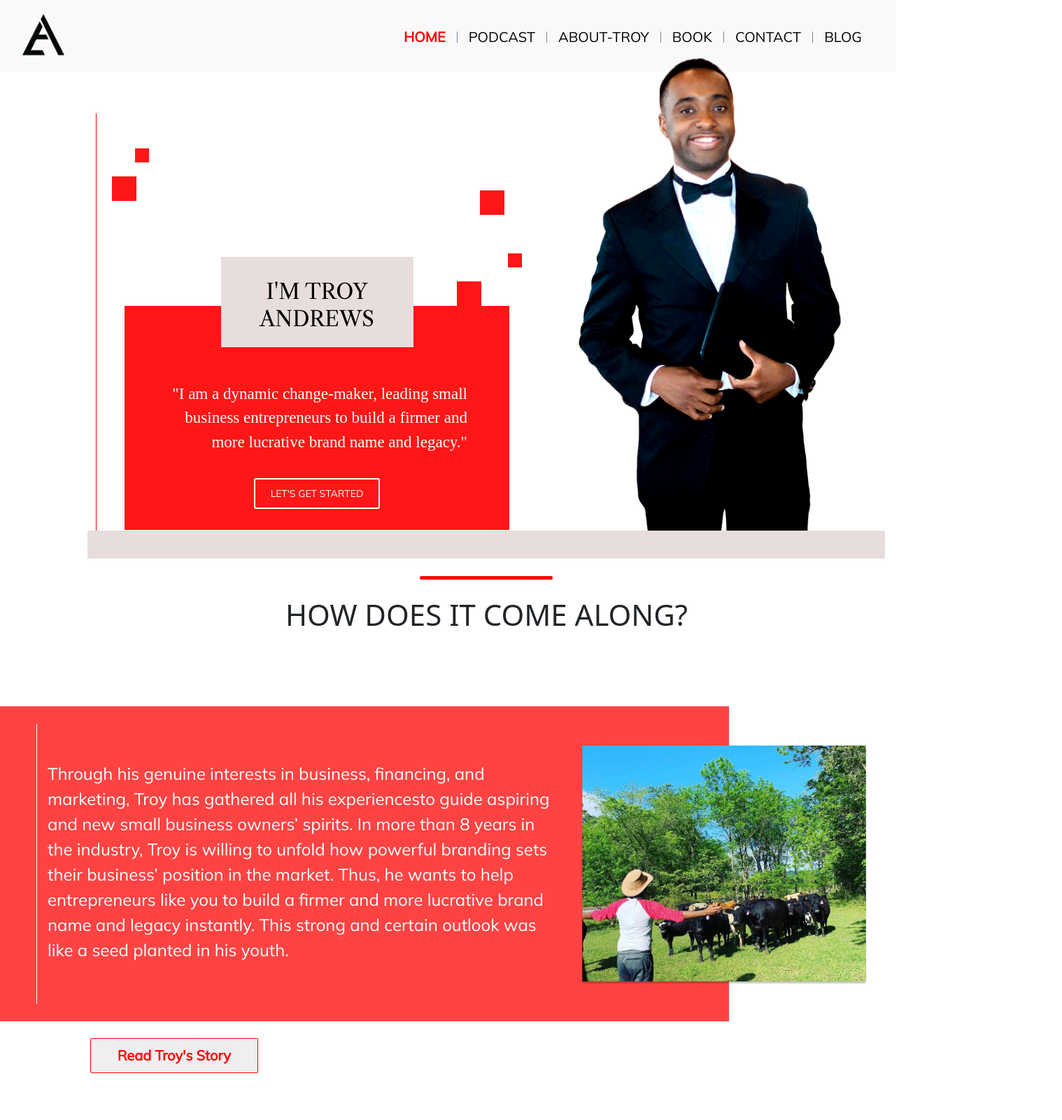
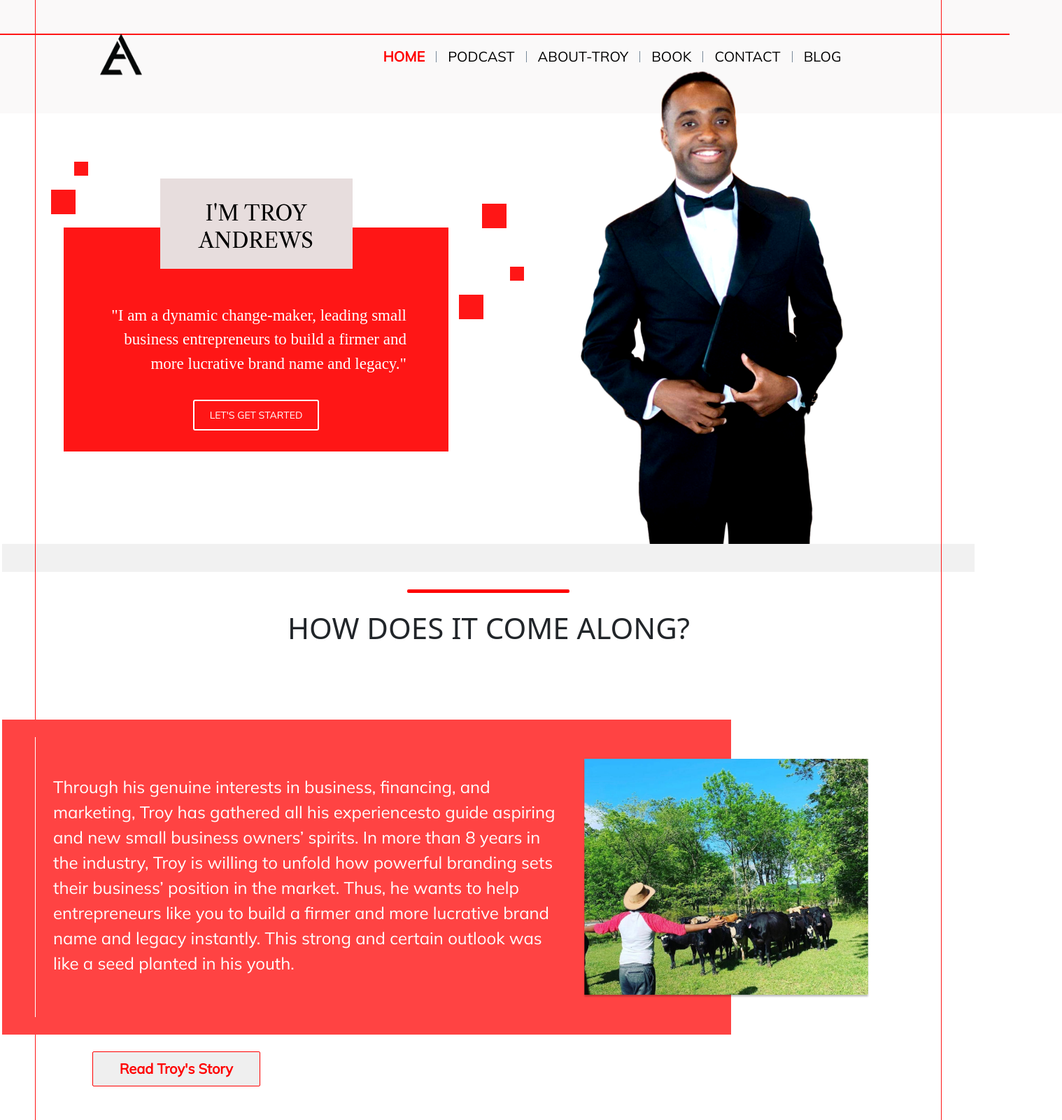
Before and after one commit to mab1916/speectotroyandrew.github.io, a plain HTML site: page index.html in a window 1280 px wide. Shown: the top 1600 px of the page at 70% size, 1518 px wide, since content can reach past the window. Drawn offline with Linux system fonts and the light colour scheme; files whose address does not match are found by name; a web font is replaced by a local one.

Commit message:
Updated on 29-10-2021

```diff
--- a/index.html
+++ b/index.html
@@ -12,8 +12,13 @@
 </head>
 
 <body>
+    <!-- <div class="bigDivTop">
+        <div class="bigDivRight">
+            <div class="bigDivBottom">
+                <div class="bigDivLeft"> -->
+    <div class="bigDiv">
         <header>
-        <div class="container-fluid">
+            <div class="container">
                 <div class="row">
                     <div class="col-4">
                         <a href="./index.html">
@@ -48,7 +53,7 @@
             </div>
         </header>
         <section class="section1">
-        <div class="container">
+            <div class="container-fluid">
                 <div class="row">
                     <div class="col-6">
                         <div class="toryIntroBoxs">
@@ -61,7 +66,10 @@
                             <span class="toryintrobox7">
                                 <span class="toryintrobox6">I'M TROY ANDREWS</span>
                                 <p class="toryintrobox6p">
-                                "I am a dynamic change-maker, leading small business entrepreneurs to build a firmer and
+                                    "I am a dynamic change-maker, leading small business entrepreneurs
+                                    to build a
+                                    firmer
+                                    and
                                     more lucrative brand name and legacy."
                                 </p>
                                 <br>
@@ -90,11 +98,26 @@
                 <div class="row">
                     <div class="col-9 comealongpara">
                         <p>
-                        Through his genuine interests in business, financing, and marketing, Troy has gathered all his
-                        experiencesto guide aspiring and new small business owners’ spirits. In more than 8 years in the
-                        industry, Troy is willing to unfold how powerful branding sets their business’ position in the
-                        market. Thus, he wants to help entrepreneurs like you to build a firmer and more lucrative brand
-                        name and legacy instantly. This strong and certain outlook was like a seed planted in his youth.
+                            Through his genuine interests in business, financing, and marketing, Troy
+                            has gathered
+                            all
+                            his
+                            experiencesto guide aspiring and new small business owners’ spirits. In more
+                            than 8
+                            years in
+                            the
+                            industry, Troy is willing to unfold how powerful branding sets their
+                            business’ position
+                            in
+                            the
+                            market. Thus, he wants to help entrepreneurs like you to build a firmer and
+                            more
+                            lucrative
+                            brand
+                            name and legacy instantly. This strong and certain outlook was like a seed
+                            planted in
+                            his
+                            youth.
                         </p>
                         <img class="whatsappimg" src="./images/WhatsApp-Image.png">
                     </div>
@@ -234,7 +257,9 @@
         <section class="section6 container">
             <div class="container">
                 <div class="row">
-                <div class="col-4 myfocusbox1">MY FOCUS</div>
+                    <div class="col-4">
+                    <div class="myfocusbox1">MY FOCUS</div>
+                    </div>
                     <div class="col-8 myfocusbox2">
                         <div class="row">
                             <div class="col-6">
@@ -326,6 +351,11 @@
                 <br>
             </div>
         </footer>
+    </div>
+    <!--  </div>
+            </div>
+        </div>
+    </div> -->
 </body>
 
 </html>
--- a/style.css
+++ b/style.css
@@ -1,6 +1,30 @@
 * {
     padding: 0px;
     margin: 0px;
+}
+.bigDiv {
+    position: relative;
+    z-index: 3;
+    width: 1396px;
+    height: 3860px;
+    margin: 50px auto;
+    /* border-top: 2px solid #FF1616; */
+    /* border-bottom: 2px solid #FF1616; */
+}
+.bigDiv::before, .bigDiv::after {
+    content: '';
+    background-color: #FF1616;
+    width: 1px;
+    position: absolute;
+    top: -52px;
+    left: 50px;
+    bottom: -52px;
+    z-index: 1;
+}
+.bigDiv::after {
+    left: auto;
+    right: 50px;
+    z-index: 1;
 }
 /* Header with Navbar */
 @font-face {
@@ -16,9 +40,25 @@
     src: url('./fonts/Libre_Caslon_Text/LibreCaslonText-Regular.ttf');
 }
 header {
-    background-color: #FAF9F9;
-    padding: 20px;
-    position: relative;
+    display: flex;
+   background-color: #FAF9F9;
+   padding: 52px 75px 52px 0px;
+   position: relative;
+   width: 1570px;
+   top: -54px;
+   left: -52px;
+   margin-bottom: -95px;
+   z-index: 0;
+}
+header:before,
+header:after {
+    content: '';
+    border-top: 2px solid #FF1616;
+    margin: 0 -700px 0 0;
+    flex: 1;
+}
+header:after {
+   margin: 0 0 0 -630px;
 }
 nav > ul > li > a {
     font-family: mulish;
@@ -38,6 +78,7 @@ nav > ul > li > a {
 .logoimg {
     width: 60px;
     height: auto;
+    margin: 0 0 0 40px;
 }
 /* Section 1 */
 .section1 {
@@ -48,6 +89,7 @@ nav > ul > li > a {
 .toryIntroBoxs {
     border-left: 1.5px solid #FF0000;
     height: 600px;
+    margin-left: 35px;
 }
 .toryintrobox1 {
     width: 20px;
@@ -132,8 +174,9 @@ nav > ul > li > a {
 .toryintrobox8 {
     position: relative;
     top: -85px;
+    width: 2000px;
     height: 40px;
-    background-color: rgb(231 221 221);
+    background-color: #F1F1F1;
 }
 .troyimg {
     position: relative;
@@ -169,14 +212,15 @@ nav > ul > li > a {
     font-family: mulish;
     font-size: 20px;
     margin: -1px;
+    z-index: 1;
 }
 div.comealongpara > p {
     position: relative;
     top: 25px;
-    left: 40px;
+    left: 35px;
     height: 400px;
     border-left: 1px solid white;
-    padding: 53px 270px 0px 15px;
+    padding: 53px 270px 0px 25px;
     font-size: 24px;
 }
 .whatsappimg {
@@ -373,7 +417,7 @@ div.comealongpara > p {
 .mikebottom {
     position: relative;
     top: -100px;
-    left: 100px;
+    left: 48px;
     width: 750px;
     height: 21px;
     float: right;
@@ -381,7 +425,9 @@ div.comealongpara > p {
 }
 .checkepisodes {
     position: relative;
-    top: 80px;
+    top: 85px;
+    margin: -3px 100px;
+    float: right;
     border: 1px solid #FF1616;
     color: #FF1616;
     width: 250px;
@@ -454,10 +500,10 @@ div.comealongpara > p {
     top: -300px;
 } */
 .myfocusbox1 {
-    position: relative;
-    right: 20px;
     background-color: #ECECEC;
+    width: 415px;
     height: 600px;
+    margin-left: -10px;
     font-family: mulish;
     font-size: 30px;
     color:#FF1616;
@@ -511,7 +557,21 @@ div.comealongpara > p {
 }
 /* Footer */
 footer {
+    display: flex;
+    align-items: flex-end;
     background-color: #FAFAFA;
+    z-index: 0;
+    width: 1420px;
+}
+footer:before,
+footer:after {
+    content: '';
+    border-top: 2px solid #FF1616;
+    margin: 0 -650px 0 0;
+    flex: 1;
+}
+footer:after {
+   margin: 0 0 0 -670px;
 }
 .footerRow1 {
     text-align: center;
```
Lines whose indentation alone changed are shown as unchanged.
